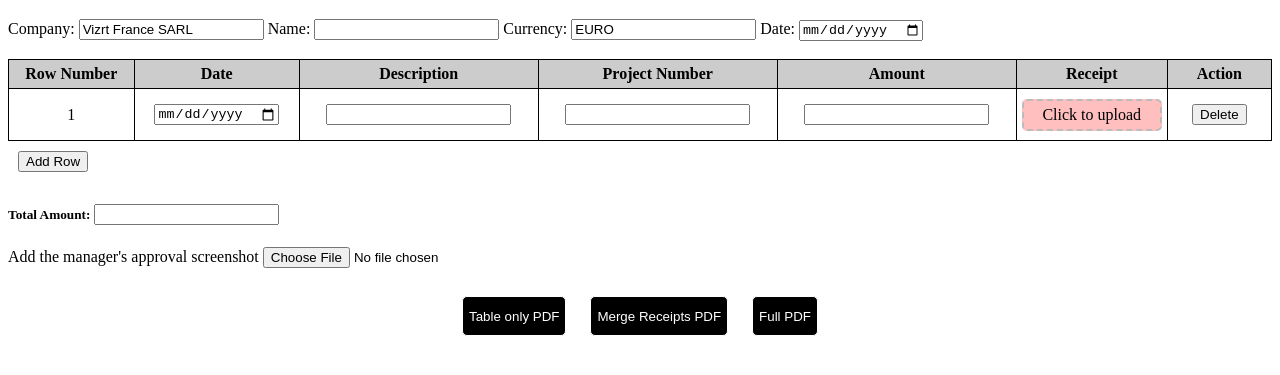
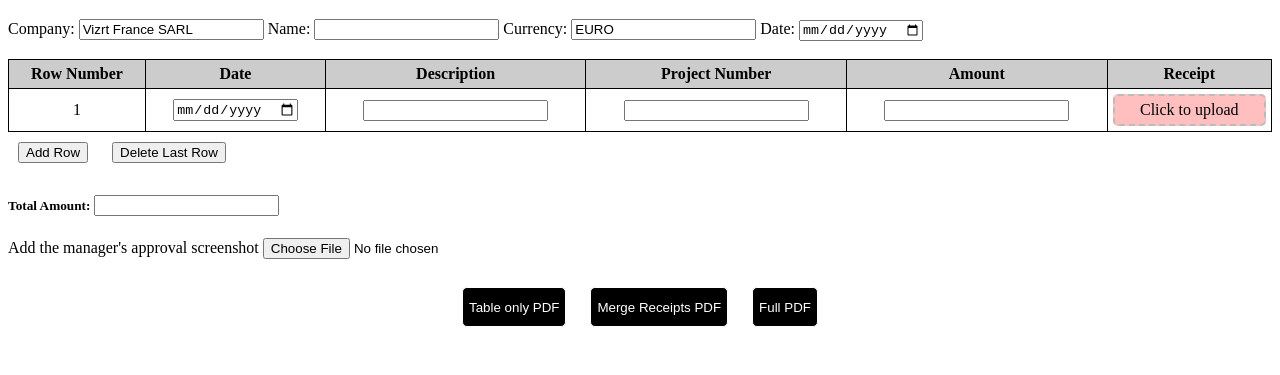
Before and after one commit to Auram20/Expenses-Tool, a plain HTML site: page index.html in a window 1280 px wide. Shown: the part 61-436 px from the top of the page. Drawn offline with nearby package versions, Linux system fonts and the light colour scheme.

Commit message:
Only delete last row possible - Easier
Only delete last row possible - Easier

```diff
--- a/index.html
+++ b/index.html
@@ -34,7 +34,7 @@
                     <th>Project Number</th>
                     <th>Amount</th>
                     <th>Receipt</th>
-                    <th>Action</th>
+                    <!-- <th>Action</th> -->
                 </tr>
             </thead>
             <tbody>
@@ -55,11 +55,12 @@
     </div>
     <input id="file-input-0" type="file" class="hidden" onchange="fileSelected(event, 0)">
     </td>
-    <td><button type="button" onclick="deleteRow(this)">Delete</button></td>
+     <!-- <td><button type="button" onclick="deleteRow(this)">Delete</button></td>-->
     </tr>
     </tbody>
     </table>
     <button type="button" onclick="addRow()">Add Row</button>
+    <button type="button" onclick="deleteLastRow()">Delete Last Row</button>
     <h5>Total Amount:
         <input id="total">
     </h5>
--- a/main.js
+++ b/main.js
@@ -13,7 +13,7 @@ function addRow() {
     var projectNumberCell = row.insertCell(3);
     var amountCell = row.insertCell(4);
     var fileCell = row.insertCell(5);
-    var cell7 = row.insertCell(6);
+    //var cell7 = row.insertCell(6);
 
     // add content to cells
     rowNumberCell.innerHTML = rowNumber;
@@ -29,13 +29,13 @@ Click to upload
 <img class="hidden" data-file="" />
 `;
 
-    var deleteButton = document.createElement("button");
+    /*var deleteButton = document.createElement("button");
     deleteButton.innerHTML = "Delete";
     deleteButton.onclick = function () {
         table.deleteRow(rowNumber);
         sumCells()
     };
-    cell7.appendChild(deleteButton);
+    cell7.appendChild(deleteButton); */
 
 }
 
@@ -44,6 +44,15 @@ function deleteRow(button) {
     row.parentNode.removeChild(row);
     sumCells()
 }
+
+function deleteLastRow() {
+  var table = document.getElementById("expenses-table");
+  var lastRow = table.rows.length - 1; // Get index of last row
+  table.deleteRow(lastRow); // Delete last row
+
+  sumCells(); // Recalculate total amount
+}
+
 
 function dragOver(event) {
     event.preventDefault();
```
